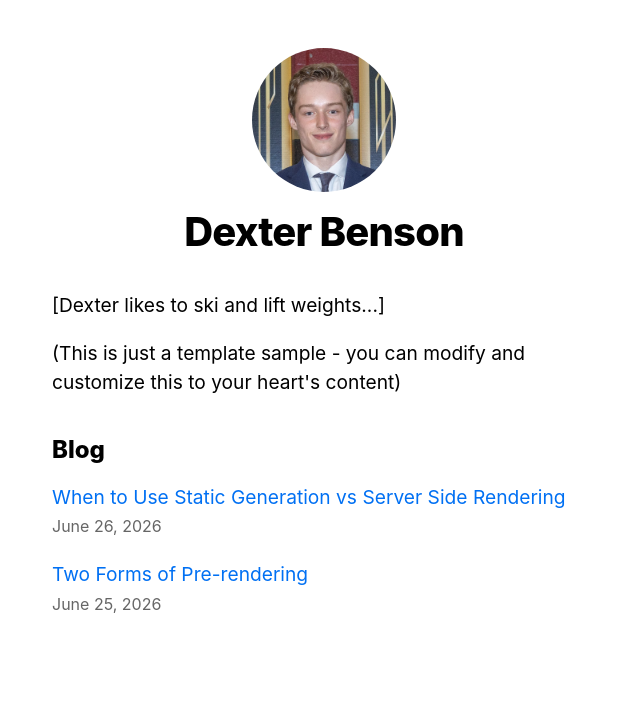
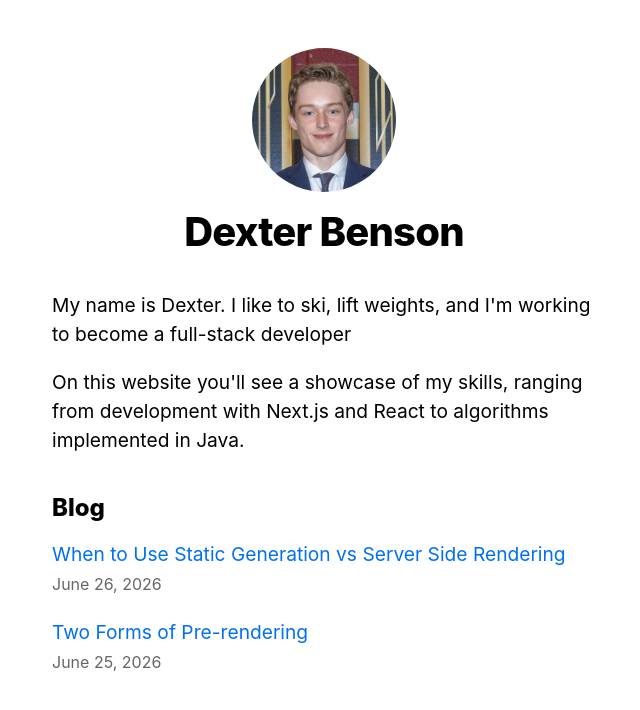
Before and after one commit to dexben5/nextjs-website, a Next.js app: page / in a window 1280 px wide. Shown: the top 710 px of the page, without its empty margins (316-956 px from the left). Built offline with nearby package versions, Linux system fonts and the light colour scheme.

Commit message:
update homepage text/description

```diff
--- a/pages/index.js
+++ b/pages/index.js
@@ -24,9 +24,9 @@ export default function Home({ allPostsData }) {
         <title>{siteTitle}</title>
       </Head>
       <section className={utilStyles.headingMd}>
-        <p>[Dexter likes to ski and lift weights...]</p>
+        <p>My name is Dexter. I like to ski, lift weights, and I'm working to become a full-stack developer</p>
         <p>
-          (This is just a template sample - you can modify and customize this to your heart's content)
+          On this website you'll see a showcase of my skills, ranging from development with Next.js and React to algorithms implemented in Java.
         </p>
       </section>
       <section className={`${utilStyles.headingMd} ${utilStyles.padding1px}`}>
```
